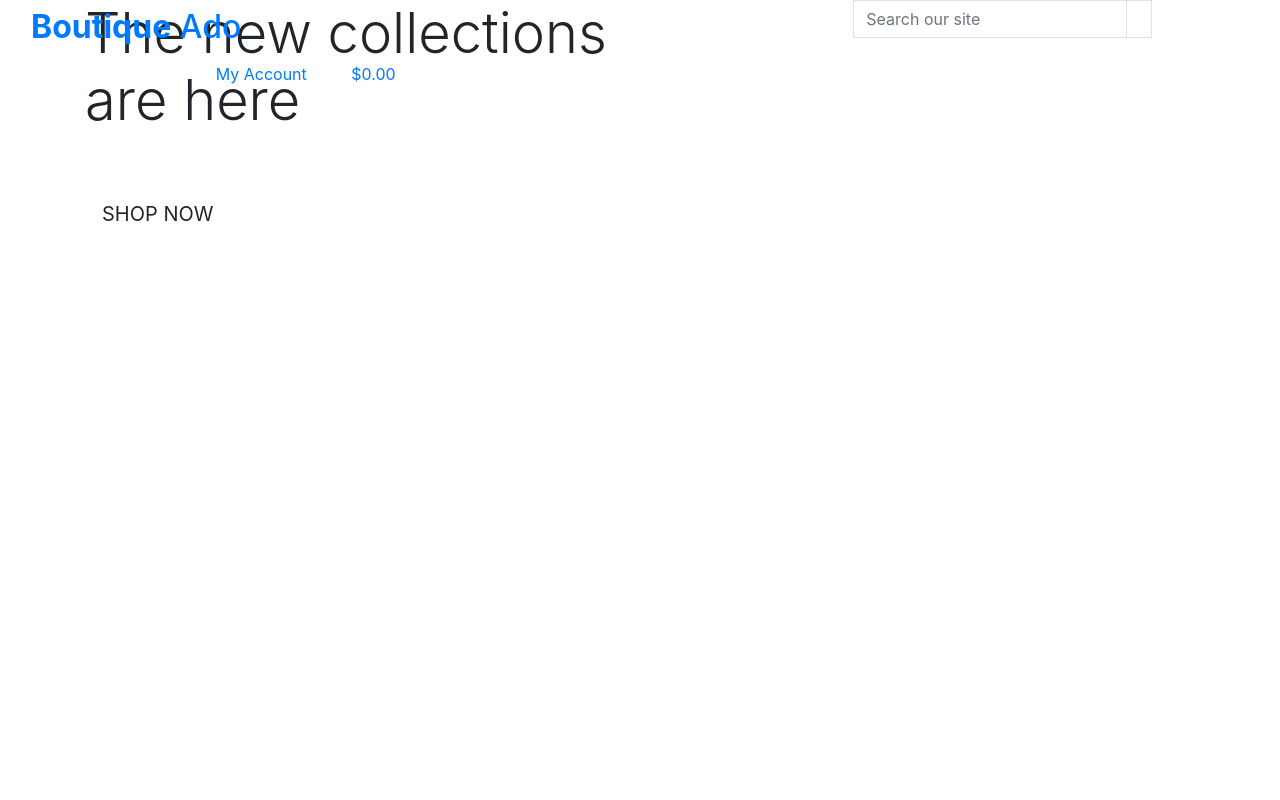
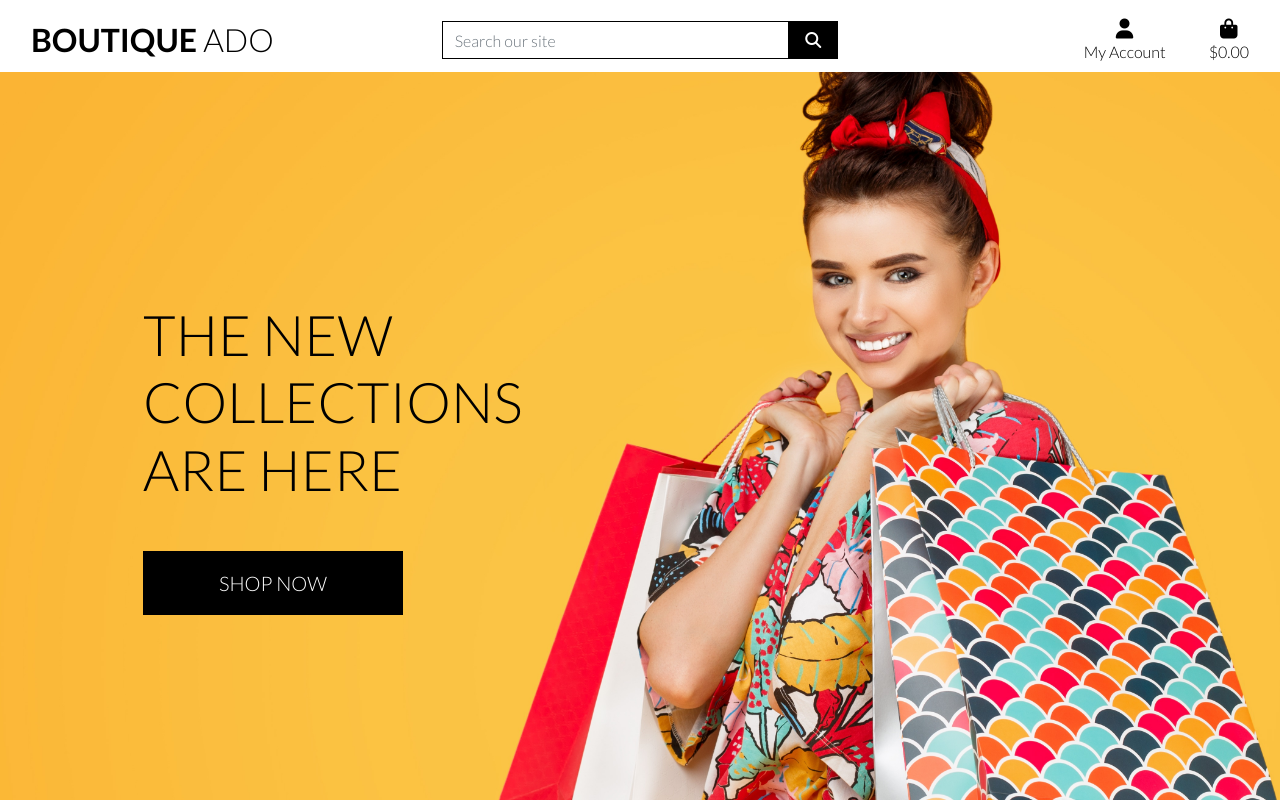
Before and after one commit to osoriomica/boutique_ado_v1, a Django app: page / in a window 1280 px wide. Run offline with Django 5.2, Linux system fonts and the light colour scheme; some libraries are stand-ins or nearby versions.

Commit message:
complete home header and css

```diff
--- a/boutique_ado/settings.py
+++ b/boutique_ado/settings.py
@@ -144,6 +144,10 @@ USE_TZ = True
 # https://docs.djangoproject.com/en/5.2/howto/static-files/
 
 STATIC_URL = 'static/'
+STATICFILES_DIRS = (os.path.join(BASE_DIR, 'static'),)
+
+MEDIA_URL = '/media/'
+MEDIA_ROOT = os.path.join(BASE_DIR, 'media')
 
 # Default primary key field type
 # https://docs.djangoproject.com/en/5.2/ref/settings/#default-auto-field
--- a/boutique_ado/urls.py
+++ b/boutique_ado/urls.py
@@ -16,9 +16,11 @@ Including another URLconf
 """
 from django.contrib import admin
 from django.urls import path, include
+from django.conf import settings
+from django.conf.urls.static import static
 
 urlpatterns = [
     path('admin/', admin.site.urls),
     path('accounts/', include('allauth.urls')),  # Include allauth URLs for authentication
     path('', include('home.urls')),  # Include home app URLs
-]
+] + static(settings.MEDIA_URL, document_root=settings.MEDIA_ROOT)
--- a/home/templates/home/index.html
+++ b/home/templates/home/index.html
@@ -12,7 +12,7 @@
 {% block content %}
     <div class="container h-100">
         <div class="row h-100">
-            <div class="col-7  col-md-6">
+            <div class="col-7 col-md-6 my-auto">
                 <h1 class="display-4 logo-font text-black">
                     The new collections are here
                 </h1>
--- /dev/null
+++ b/static/css/base.css
@@ -0,0 +1,83 @@
+@import url('https://fonts.googleapis.com/css2?family=Lato:ital,wght@0,300;0,700;1,300;1,700&display=swap');
+
+html {
+    height: 100%;
+}
+
+body {
+    background: url('/media/homepage_background_cropped.jpg') no-repeat center center fixed;
+    background-size: cover;
+    height: calc(100vh - 164px);
+    color: #555;
+    font-family: 'Lato';
+}
+
+/* from Bulma */
+.icon {
+    align-items: center;
+    display: inline-flex;
+    justify-content: center;
+    height: 1.5rem;
+    width: 1.5rem;
+}
+
+.logo-font {
+    text-transform: uppercase;
+}
+
+.main-logo-link {
+    width: fit-content;
+}
+
+.shop-now-button {
+    background: black;
+    color: white;
+    min-width: 260px;
+}
+
+.btn-black {
+    background: black;
+    color: white;
+}
+
+.shop-now-button:hover,
+.shop-now-button:active,
+.shop-now-button:focus,
+.btn-black:hover,
+.btn-black:active,
+.btn-black:focus {
+    background: #222;
+    color: white;
+}
+
+.text-black {
+    color: #000 !important;
+}
+
+.border-black {
+    border: 1px solid black !important;
+}
+
+/* -------------------------------- Media Queries */
+
+/* Slightly larger container on xl screens */
+@media (min-width: 1200px) {
+  .container {
+    max-width: 80%;
+  }
+}
+
+/* fixed top navbar only on medium and up */
+@media (min-width: 992px) {
+    .fixed-top-desktop-only {
+        position: fixed;
+        top: 0;
+        right: 0;
+        left: 0;
+        z-index: 1030;
+    }
+
+    .header-container {
+        padding-top: 164px;
+    }
+}
--- a/templates/allauth/base.html
+++ b/templates/allauth/base.html
@@ -1,6 +1,7 @@
 {% load static %}
 <!doctype html>
 <html lang="en">
+
 <head>
 
     {% block meta %}
@@ -13,16 +14,26 @@
     {% endblock %}
 
     {% block corecss %}
-        <link rel="stylesheet" href="https://cdn.jsdelivr.net/npm/bootstrap@4.6.2/dist/css/bootstrap.min.css" integrity="sha384-xOolHFLEh07PJGoPkLv1IbcEPTNtaed2xpHsD9ESMhqIYd0nLMwNLD69Npy4HI+N" crossorigin="anonymous">
+    <link rel="stylesheet" href="https://stackpath.bootstrapcdn.com/bootstrap/4.4.1/css/bootstrap.min.css"
+        integrity="sha384-Vkoo8x4CGsO3+Hhxv8T/Q5PaXtkKtu6ug5TOeNV6gBiFeWPGFN9MuhOf23Q9Ifjh" crossorigin="anonymous">
+    <link rel="stylesheet"
+        href="https://fonts.googleapis.com/css2?family=Lato:ital,wght@0,300;0,700;1,300;1,700&display=swap">
+    <link rel="stylesheet" href="{% static 'css/base.css' %}">
     {% endblock %}
 
     {% block extra_css %}
     {% endblock %}
 
     {% block corejs %}
-        <script src="https://cdn.jsdelivr.net/npm/jquery@3.5.1/dist/jquery.min.js" integrity="sha256-9/aliU8dGd2tb6OSsuzixeV4y/faTqgFtohetphbbj0=" crossorigin="anonymous"></script>
-        <script src="https://cdn.jsdelivr.net/npm/popper.js@1.16.1/dist/umd/popper.min.js" integrity="sha384-9/reFTGAW83EW2RDu2S0VKaIzap3H66lZH81PoYlFhbGU+6BZp6G7niu735Sk7lN" crossorigin="anonymous"></script>
-        <script src="https://cdn.jsdelivr.net/npm/bootstrap@4.6.2/dist/js/bootstrap.min.js" integrity="sha384-+sLIOodYLS7CIrQpBjl+C7nPvqq+FbNUBDunl/OZv93DB7Ln/533i8e/mZXLi/P+" crossorigin="anonymous"></script>
+    <script src="https://kit.fontawesome.com/12379e440c.js" crossorigin="anonymous"></script>
+    <script src="https://cdn.jsdelivr.net/npm/jquery@3.5.1/dist/jquery.min.js"
+        integrity="sha256-9/aliU8dGd2tb6OSsuzixeV4y/faTqgFtohetphbbj0=" crossorigin="anonymous"></script>
+    <script src="https://cdn.jsdelivr.net/npm/popper.js@1.16.0/dist/umd/popper.min.js"
+        integrity="sha384-Q6E9RHvbIyZFJoft+2mJbHaEWldlvI9IOYy5n3zV9zzTtmI3UksdQRVvoxMfooAo"
+        crossorigin="anonymous"></script>
+    <script src="https://stackpath.bootstrapcdn.com/bootstrap/4.4.1/js/bootstrap.min.js"
+        integrity="sha384-wfSDF2E50Y2D1uUdj0O3uMBJnjuUD4Ih7YwaYd1iqfktj0Uod8GCExl3Og8ifwB6"
+        crossorigin="anonymous"></script>
     {% endblock %}
 
     {% block extra_js %}
@@ -30,15 +41,16 @@
 
     <title>Boutique Ado {% block extra_title %}{% endblock %}</title>
 </head>
+
 <body>
     <header class="container-fluid fixed-top">
-        <div class="row">
+        <div id="topnav" class="row bg-white pt-lg-2 d-none d-lg-flex">
             <div class="col-12 col-lg-4 my-auto py-1 py-lg-0 text-center text-lg-left">
                 <a href="{% url 'home' %}" class="nav-link main-logo-link">
-                    <h2 class="logo-font text,black my-0"><strong>Boutique</strong> Ado</h2>
+                    <h2 class="logo-font text-black my-0"><strong>Boutique</strong> Ado</h2>
                 </a>
             </div>
-            <div class="col-12 col-lg-4 my-auto py-1 py-lg-0"></div>
+            <div class="col-12 col-lg-4 my-auto py-1 py-lg-0">
                 <form method="GET" action="">
                     <div class="input-group w-100">
                         <input class="form-control border border-black rounded-0" type="text" name="q"
@@ -52,10 +64,12 @@
                         </div>
                     </div>
                 </form>
+            </div>
             <div class="col-12 col-lg-4 my-auto py-1 py-lg-0">
                 <ul class="list-inline list-unstyled text-center text-lg-right my-0">
                     <li class="list-inline-item dropdown">
-                        <a href="" class="text-black nav-link" id="user-options" data-toggle="dropdown" aria-haspopup="true" aria-expanded="false">
+                        <a href="" class="text-black nav-link" id="user-options" data-toggle="dropdown"
+                            aria-haspopup="true" aria-expanded="false">
                             <div class="text-center">
                                 <div><i class="fas fa-user fa-lg"></i></div>
                                 <p class="my-0">My Account</p>
@@ -75,7 +89,8 @@
                         </div>
                     </li>
                     <li class="list-inline-item">
-                        <a class="{% if grand_total %}text-info font-weight-bold{% else %}text-black{% endif %} nav-link" href="">
+                        <a class="{% if grand_total %}text-info font-weight-bold{% else %}text-black{% endif %} nav-link"
+                            href="">
                             <div class="text-center">
                                 <div><i class="fas fa-shopping-bag fa-lg"></i></div>
                                 <p class="my-0">
@@ -108,4 +123,5 @@
 
 
 </body>
+
 </html>
```
Also changed, not shown: media/homepage_background_cropped.jpg (added). Lines whose indentation alone changed are shown as unchanged.
